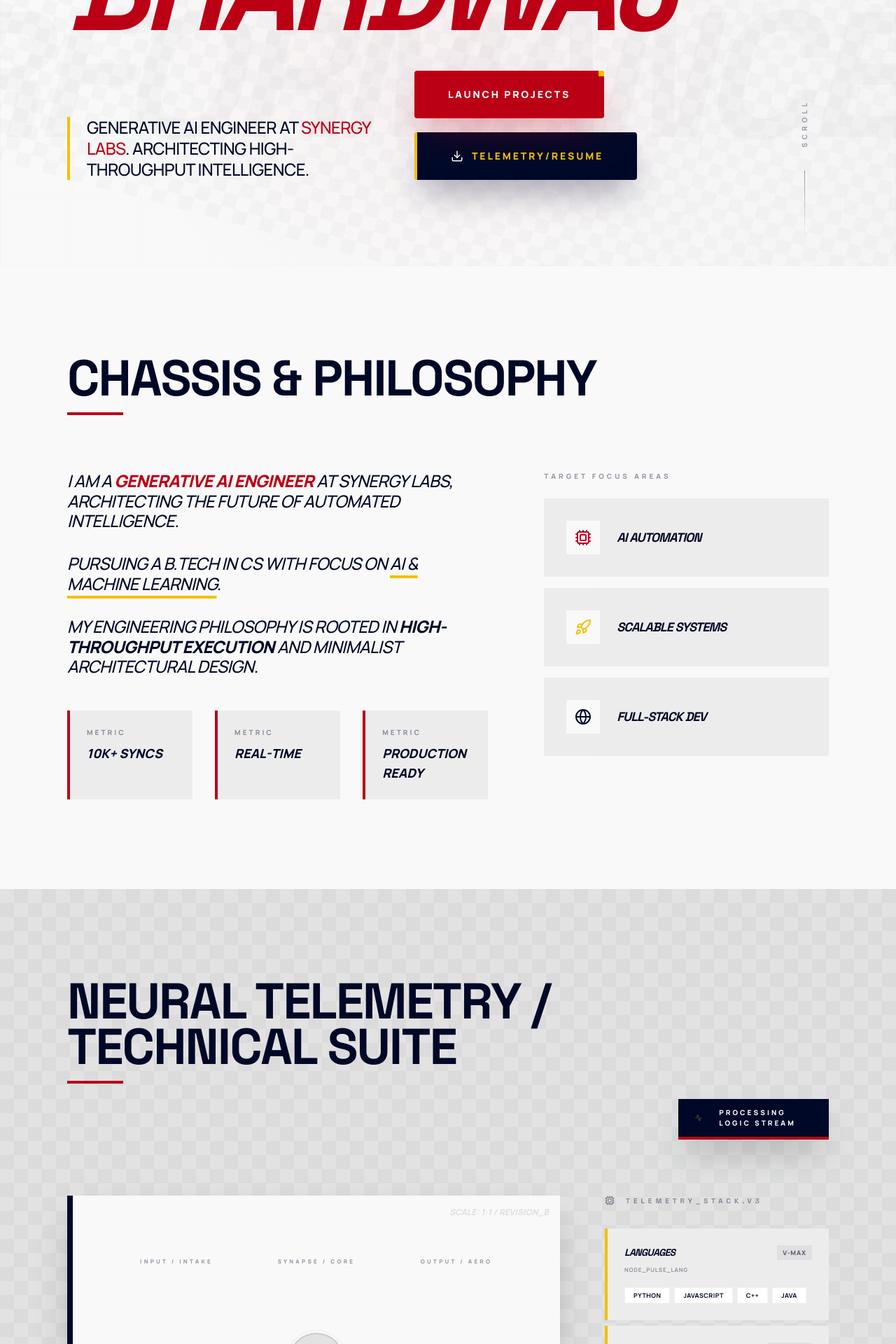
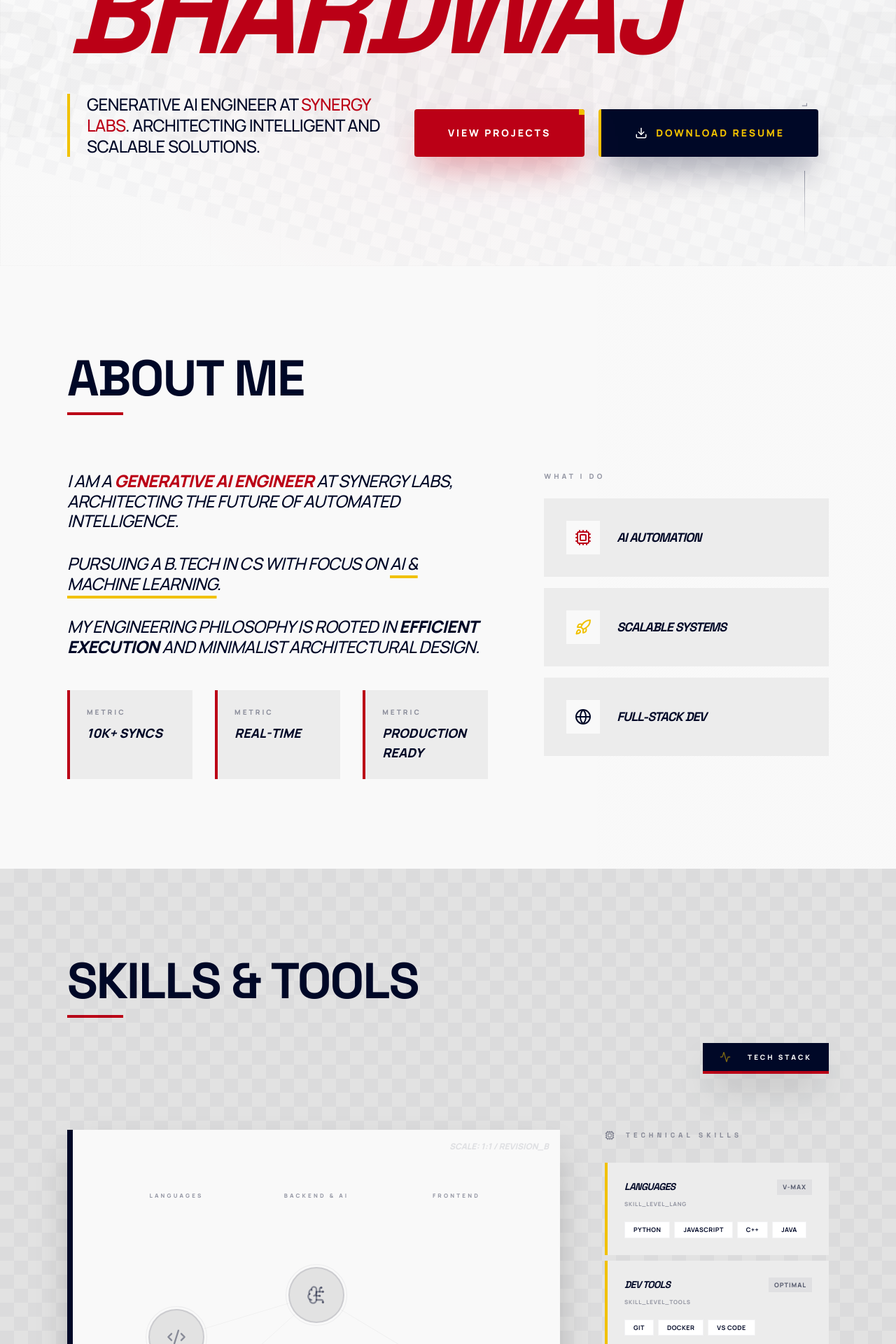
Before and after one commit to AnshBhardwaj-98/anshbhardwaj, a React (Vite) app: page / in a window 1280 px wide. Shown: the part 420-2340 px from the top of the page at 70% size. Built offline with nearby package versions, Linux system fonts and the light colour scheme.

Commit message:
[fix] headings

```diff
--- a/src/components/sections/About.tsx
+++ b/src/components/sections/About.tsx
@@ -25,7 +25,7 @@ export const About = () => {
     <section id="about" className="py-32 px-6 md:px-24 bg-surface-base relative overflow-hidden">
       <div className="absolute top-0 right-0 w-1/3 h-full carbon-fiber opacity-[0.05] pointer-events-none" />
 
-      <SectionHeading align="left">Chassis & Philosophy</SectionHeading>
+      <SectionHeading align="left">About Me</SectionHeading>
 
       <div className="grid grid-cols-1 lg:grid-cols-12 gap-20 items-start relative z-10">
         {/* Story */}
@@ -38,7 +38,7 @@ export const About = () => {
               Pursuing a B.Tech in CS with focus on <span className="underline decoration-telemetryYellow decoration-4 underline-offset-8">AI & Machine Learning</span>.
             </p>
             <p>
-              My engineering philosophy is rooted in <span className="font-black italic">high-throughput execution</span> and minimalist architectural design.
+              My engineering philosophy is rooted in <span className="font-black italic">efficient execution</span> and minimalist architectural design.
             </p>
           </div>
 
@@ -54,7 +54,7 @@ export const About = () => {
 
         {/* Areas */}
         <div className="lg:col-span-5 space-y-4">
-          <span className="text-[10px] font-black uppercase tracking-[0.4em] text-chassis/40 mb-6 block">Target Focus Areas</span>
+          <span className="text-[10px] font-black uppercase tracking-[0.4em] text-chassis/40 mb-6 block">What I Do</span>
           {focusAreas.map((area, index) => (
             <motion.div
               key={index}
--- a/src/components/sections/Contact.tsx
+++ b/src/components/sections/Contact.tsx
@@ -66,21 +66,21 @@ export const Contact = () => {
               className="text-telemetryYellow animate-pulse"
             />
             <span className="text-[9px] font-black text-white/60 uppercase tracking-[0.4em]">
-              Signal_Status: Ready
+              Available for Work
             </span>
           </div>
 
           <SectionHeading align="left">
-            <span className="text-white">RADIO</span> <br />
-            <span className="text-ignitionRed italic">UPLINK</span>
+            <span className="text-white">GET IN</span> <br />
+            <span className="text-ignitionRed italic">TOUCH</span>
           </SectionHeading>
 
           <p className="text-white/50 text-xl font-display uppercase tracking-tight max-w-sm mt-10 leading-tight border-l border-white/10 pl-8">
-            Establish a high-bandwidth connection for{" "}
+            Establish a connection for{" "}
             <span className="text-white font-bold italic">
-              technical architectural
+              technical
             </span>{" "}
-            inquiries and mission-critical collaborations.
+            inquiries and collaborations.
           </p>
 
           <div className="mt-24 grid grid-cols-2 gap-4 max-w-sm">
@@ -88,25 +88,25 @@ export const Contact = () => {
               {
                 label: "GitHub",
                 icon: Code2,
-                value: "/DB105",
+                value: "@AnshBhardwaj-98",
                 href: "https://github.com/AnshBhardwaj-98",
               },
               {
                 label: "LinkedIn",
                 icon: Share2,
-                value: "/divyansh-b",
+                value: "divyanshbhardwaj001",
                 href: "https://linkedin.com/in/divyanshbhardwaj001",
               },
               {
                 label: "Location",
                 icon: Target,
-                value: "Sector_NCR",
+                value: "NCR, India",
                 href: "#",
               },
               {
                 label: "LeetCode",
                 icon: Zap,
-                value: "SIGNAL_OUT",
+                value: "itsanshbhardwaj",
                 href: "https://leetcode.com/u/itsanshbhardwaj/",
               },
             ].map((item, i) => {
@@ -155,7 +155,7 @@ export const Contact = () => {
                 {/* NAME */}
                 <div className="relative group">
                   <label className="text-[9px] font-black text-chassis/40 uppercase tracking-[0.3em] block mb-2 ml-1">
-                    Pilot_Name
+                    Name
                   </label>
                   <input
                     name="from_name"
@@ -169,7 +169,7 @@ export const Contact = () => {
                 {/* EMAIL */}
                 <div className="relative group">
                   <label className="text-[9px] font-black text-chassis/40 uppercase tracking-[0.3em] block mb-2 ml-1">
-                    Return_Channel
+                    Email
                   </label>
                   <input
                     name="from_email"
@@ -184,11 +184,11 @@ export const Contact = () => {
               {/* MESSAGE */}
               <div className="relative group">
                 <label className="text-[9px] font-black text-chassis/40 uppercase tracking-[0.3em] block mb-2 ml-1">
-                  Data_Payload
+                  Message
                 </label>
                 <textarea
                   name="message"
-                  placeholder="ENCODE YOUR MESSAGE BUFFER HERE..."
+                  placeholder="ENTER YOUR MESSAGE HERE..."
                   rows={4}
                   required
                   className="w-full bg-chassis/5 border-b-2 border-chassis/10 py-4 px-6 font-display font-bold uppercase tracking-widest text-chassis placeholder:text-chassis/20 focus:outline-none focus:border-ignitionRed transition-all resize-none"
@@ -218,7 +218,7 @@ export const Contact = () => {
                     className="flex items-center gap-3"
                   >
                     <Loader2 size={16} className="animate-spin" />
-                    <span>Synchronizing...</span>
+                    <span>Sending...</span>
                   </motion.div>
                 ) : status === "success" ? (
                   <motion.div
@@ -229,7 +229,7 @@ export const Contact = () => {
                     className="flex items-center gap-3"
                   >
                     <CheckCircle size={16} />
-                    <span>Signal Received</span>
+                    <span>Message Sent</span>
                   </motion.div>
                 ) : (
                   <motion.div
@@ -239,7 +239,7 @@ export const Contact = () => {
                     exit={{ opacity: 0 }}
                     className="flex items-center gap-3"
                   >
-                    <span>Execute Uplink Protocol</span>
+                    <span>Send Message</span>
                     <Send
                       size={16}
                       className="group-hover:translate-x-1 group-hover:-translate-y-1 transition-transform"
--- a/src/components/sections/Education.tsx
+++ b/src/components/sections/Education.tsx
@@ -5,7 +5,7 @@ export const Education = () => {
     <section id="education" className="py-32 px-6 md:px-24 bg-surface-base relative overflow-hidden">
       <div className="absolute inset-0 checkered-pattern opacity-[0.01]" />
 
-      <SectionHeading align="right">Engineering Academy</SectionHeading>
+      <SectionHeading align="right">Education</SectionHeading>
 
       <div className="bg-surface-container p-12 md:p-20 relative z-10 hover:bg-surface-layered transition-colors duration-500">
         <div className="flex flex-col md:flex-row justify-between items-start gap-10">
@@ -19,7 +19,7 @@ export const Education = () => {
           </div>
 
           <div className="w-full md:w-1/3 bg-surface-base p-8 border-l-4 border-telemetryYellow">
-            <h4 className="text-[10px] font-black uppercase tracking-widest text-chassis/40 mb-4">Core Track</h4>
+            <h4 className="text-[10px] font-black uppercase tracking-widest text-chassis/40 mb-4">Coursework</h4>
             <ul className="space-y-3">
               {['Advanced AI', 'Deep Learning', 'System Arch', 'Robotics'].map(item => (
                 <li key={item} className="text-sm font-bold uppercase text-chassis">{item}</li>
--- a/src/components/sections/Experience.tsx
+++ b/src/components/sections/Experience.tsx
@@ -29,7 +29,7 @@ const experiences = [
 export const Experience = () => {
   return (
     <section id="experience" className="py-32 px-6 md:px-24 bg-surface-layered relative">
-      <SectionHeading align="left">Paddock / Experience</SectionHeading>
+      <SectionHeading align="left">Experience</SectionHeading>
 
       <div className="space-y-1 mt-20">
         {experiences.map((exp, index) => (
--- a/src/components/sections/Hero.tsx
+++ b/src/components/sections/Hero.tsx
@@ -119,7 +119,7 @@ export const Hero = () => {
         >
           <Activity size={14} className="text-telemetryYellow animate-pulse" />
           <span className="text-[11px] font-display font-bold uppercase tracking-[0.25em]">
-            System Status: Optimal / {new Date().getFullYear()}
+            System Status: Online / {new Date().getFullYear()}
           </span>
         </motion.div>
 
@@ -158,7 +158,7 @@ export const Hero = () => {
             >
               Generative AI Engineer at{" "}
               <span className="text-ignitionRed">Synergy Labs</span>.
-              Architecting high-throughput intelligence.
+              Architecting intelligent and scalable solutions.
             </motion.p>
 
             <motion.div
@@ -173,7 +173,7 @@ export const Hero = () => {
                 >
                   {/* High-visibility yellow notch */}
                   <div className="absolute top-0 right-0 w-2 h-2 bg-telemetryYellow" />
-                  <span className="relative z-10">Launch Projects</span>
+                  <span className="relative z-10">View Projects</span>
                 </a>
               </Magnetic>
               <Magnetic strength={0.2}>
@@ -183,7 +183,7 @@ export const Hero = () => {
                   aria-label="Open resume modal"
                 >
                   <Download size={18} className="text-white" />
-                  Telemetry/Resume
+                  Download Resume
                 </button>
               </Magnetic>
             </motion.div>
--- a/src/components/sections/Projects.tsx
+++ b/src/components/sections/Projects.tsx
@@ -54,13 +54,13 @@ export const Projects = () => {
 
       <div className="flex flex-col md:flex-row justify-between items-start md:items-end mb-20 gap-8">
         <SectionHeading align="left">
-          CIRCUIT / <br />
-          <span className="text-ignitionRed italic">SOLUTIONS</span>
+          Featured <br />
+          <span className="text-ignitionRed italic">Projects</span>
         </SectionHeading>
 
         <div className="hidden md:flex flex-col items-end text-right">
           <span className="text-[10px] font-black uppercase tracking-[0.4em] text-chassis/30 mb-2">
-            Portfolio_Registry.v2
+            My Work
           </span>
           <div className="h-0.5 w-32 bg-chassis/10" />
         </div>
@@ -114,7 +114,7 @@ export const Projects = () => {
                   </div>
                   {project.featured && (
                     <div className="px-3 py-1.5 bg-ignitionRed text-white text-[9px] font-black uppercase tracking-widest italic flex items-center gap-2">
-                      <Zap size={10} /> Mission_Critical
+                      <Zap size={10} /> Featured
                     </div>
                   )}
                 </div>
@@ -148,7 +148,7 @@ export const Projects = () => {
                     rel="noopener noreferrer"
                     className="flex items-center gap-4 text-[11px] font-black uppercase tracking-[0.3em] text-chassis group-hover:text-ignitionRed transition-all"
                   >
-                    Analyze Entry{" "}
+                    View Project{" "}
                     <ArrowRight
                       size={16}
                       className="group-hover:translate-x-2 transition-transform"
--- a/src/components/sections/Skills.tsx
+++ b/src/components/sections/Skills.tsx
@@ -15,7 +15,7 @@ import { SectionHeading } from "../ui/SectionHeading";
 /* ─── Neural-F1 Hybrid Taxonomy ──────────────────────────────────── */
 const LAYERS = [
   {
-    label: "INPUT / INTAKE",
+    label: "LANGUAGES",
     nodes: [
       {
         id: "lang",
@@ -36,7 +36,7 @@ const LAYERS = [
     ],
   },
   {
-    label: "SYNAPSE / CORE",
+    label: "BACKEND & AI",
     nodes: [
       {
         id: "ai",
@@ -72,7 +72,7 @@ const LAYERS = [
     ],
   },
   {
-    label: "OUTPUT / AERO",
+    label: "FRONTEND",
     nodes: [
       {
         id: "interface",
@@ -145,12 +145,12 @@ export const Skills = () => {
 
       <div className="flex flex-col md:flex-row justify-between items-end mb-20 gap-8">
         <SectionHeading align="left">
-          Neural Telemetry / Technical Suite
+          Skills & Tools
         </SectionHeading>
         <div className="flex items-center gap-6 px-6 py-3 bg-chassis text-white rounded-none border-b-4 border-ignitionRed shadow-2xl">
           <Activity size={16} className="text-telemetryYellow animate-pulse" />
           <span className="text-[10px] font-black uppercase tracking-[0.3em]">
-            Processing Logic Stream
+            Tech Stack
           </span>
         </div>
       </div>
@@ -283,7 +283,7 @@ export const Skills = () => {
         {/* Right: Data Readout Modules */}
         <div className="lg:col-span-4 space-y-4">
           <h3 className="text-[10px] font-black uppercase tracking-[0.5em] text-chassis/40 mb-8 flex items-center gap-4">
-            <Cpu size={14} /> Telemetry_Stack.v3
+            <Cpu size={14} />             Technical Skills
           </h3>
 
           <div className="space-y-2">
@@ -308,7 +308,7 @@ export const Skills = () => {
                     <span
                       className={`text-[8px] font-bold uppercase tracking-widest ${hovered === node.id ? "text-telemetryYellow" : "text-chassis/40"}`}
                     >
-                      Node_Pulse_{node.id.toUpperCase()}
+                      Skill_Level_{node.id.toUpperCase()}
                     </span>
                   </div>
                   <div
```
Also changed, not shown: 1 other file (tests, documents, lock files or other folders).
